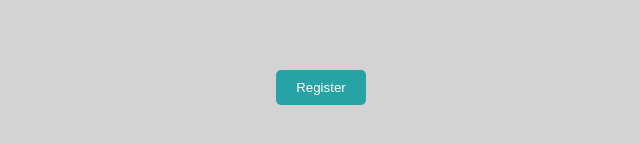
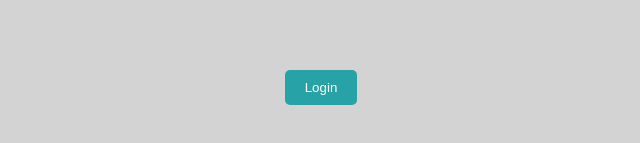
Before and after one commit to prezlyataa/GridU_Level1, a plain HTML site: page components/login/login.html in a window 1280 px wide. Shown: the part 313-456 px from the top of the page, 319-959 px from the left. Drawn offline with Linux system fonts and the light colour scheme.

Commit message:
rename btn

```diff
--- a/components/login/login.html
+++ b/components/login/login.html
@@ -10,7 +10,7 @@
 </head>
 <body>
     <div class="login-page__content">
-        <button class="modal-btn" id="myBtn">Register</button>
+        <button class="modal-btn" id="myBtn">Login</button>
         <div id="myModal" class="modal">
             <div class="modal-content">
                 <span class="close">&times;</span>
```
